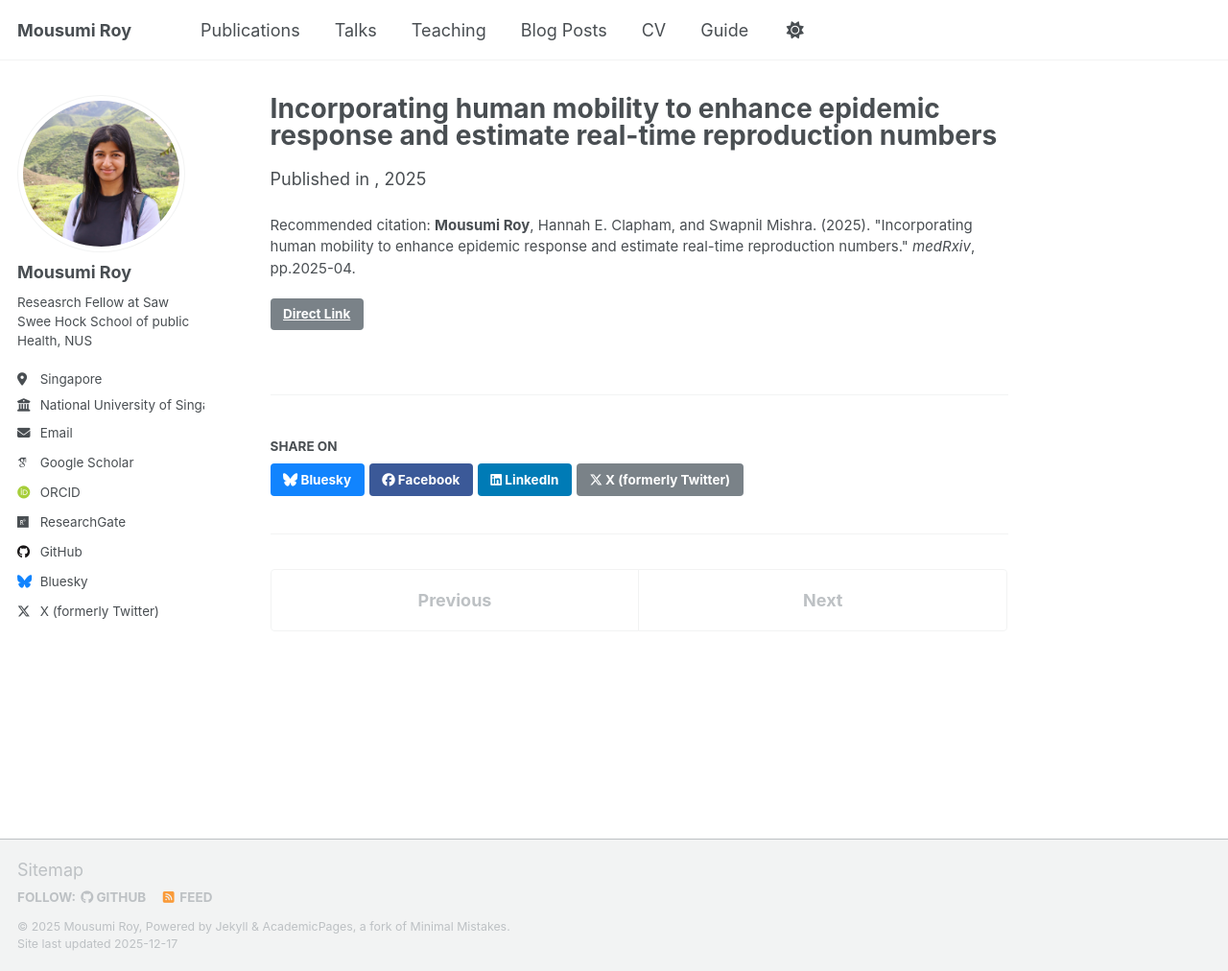
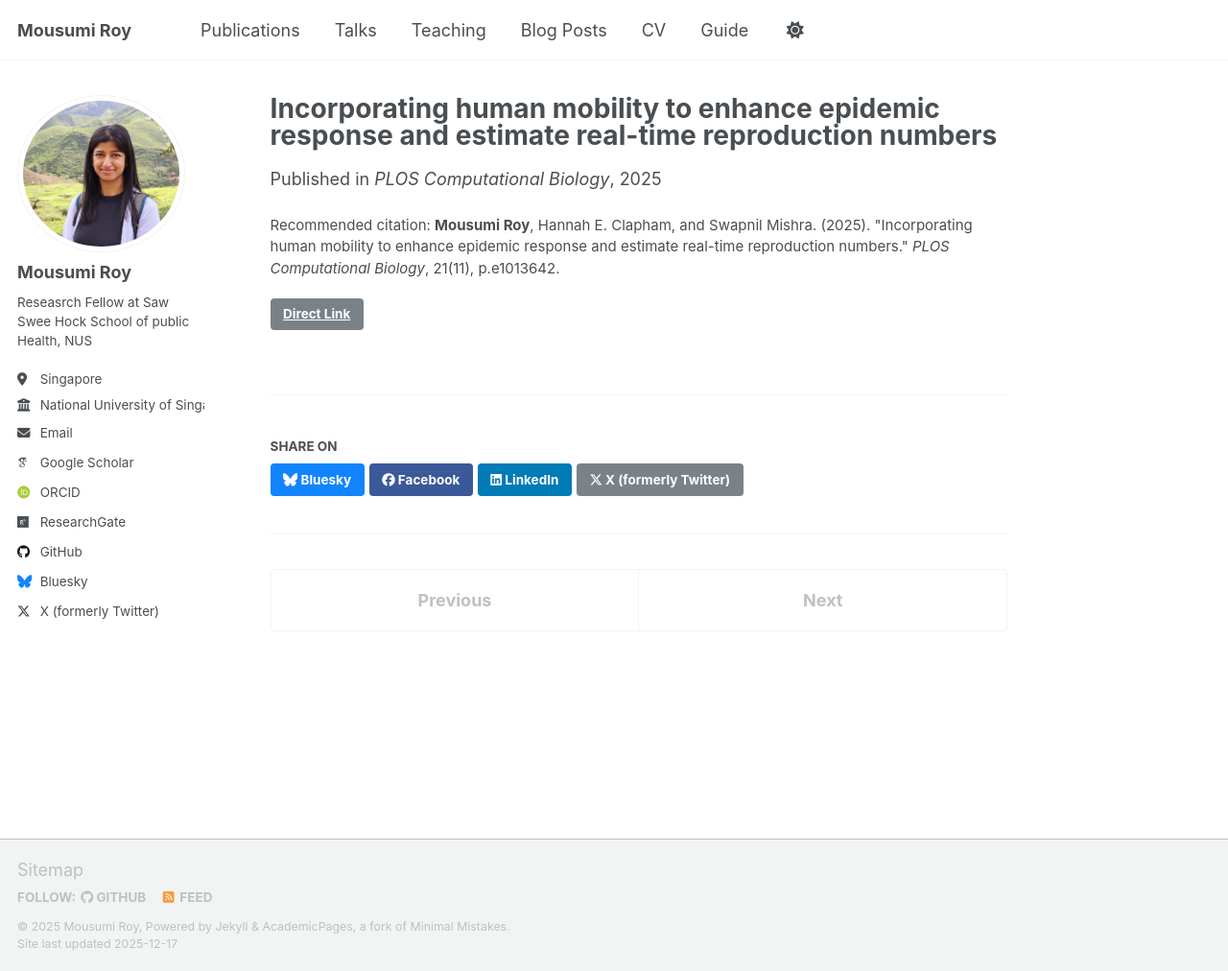
Before and after one commit to mousumi3104/mousumi3104.github.io, a Jekyll site: the page built from _publications/2025_04_2025_spatial_rt_estimation.md, in a window 1280 px wide and 1012 px high. Shown: the whole window at 96% size. Built offline with Jekyll 4.4.1, drawn with Linux system fonts in a browser that asks for light colours; some web fonts are replaced; a script that is not in the unit is left out.

Commit message:
Update 2025_04_2025_spatial_rt_estimation.md

```diff
--- a/_publications/2025_04_2025_spatial_rt_estimation.md
+++ b/_publications/2025_04_2025_spatial_rt_estimation.md
@@ -3,7 +3,7 @@ title: "Incorporating human mobility to enhance epidemic response and estimate r
 collection: publications
 permalink: /publication/2025_04_2025_spatial_rt_estimation
 date: 2025-04-25
-venue: ""
-link: "https://www.medrxiv.org/content/10.1101/2025.04.25.25326411v1"
-citation: "<b>Mousumi Roy</b>, Hannah E. Clapham, and Swapnil Mishra. (2025). &quot;Incorporating human mobility to enhance epidemic response and estimate real-time reproduction numbers.&quot; <i>medRxiv</i>, pp.2025-04."
+venue: "PLOS Computational Biology"
+link: "https://journals.plos.org/ploscompbiol/article?id=10.1371/journal.pcbi.1013642"
+citation: "<b>Mousumi Roy</b>, Hannah E. Clapham, and Swapnil Mishra. (2025). &quot;Incorporating human mobility to enhance epidemic response and estimate real-time reproduction numbers.&quot; <i>PLOS Computational Biology</i>, 21(11), p.e1013642."
 ---
```
